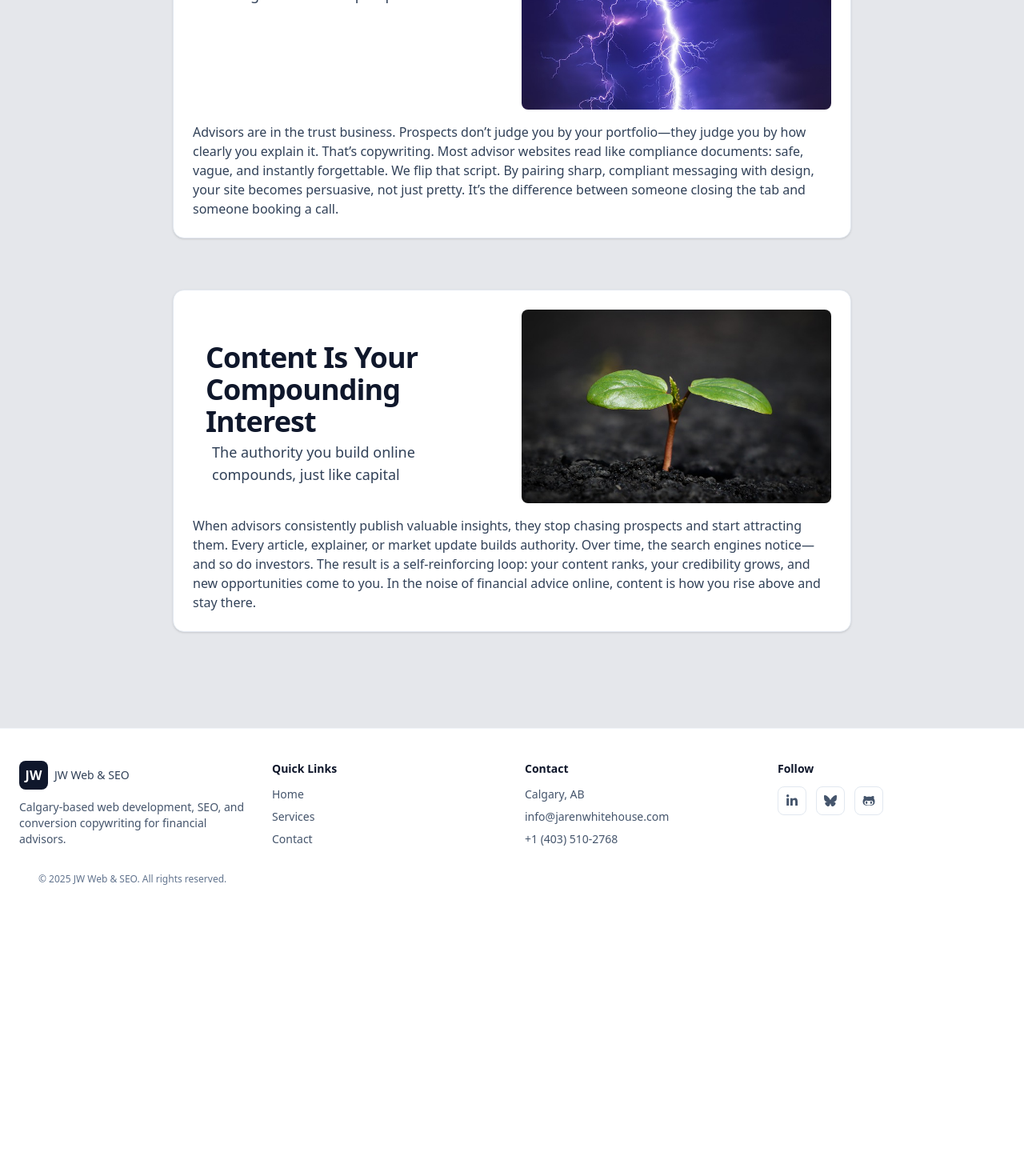
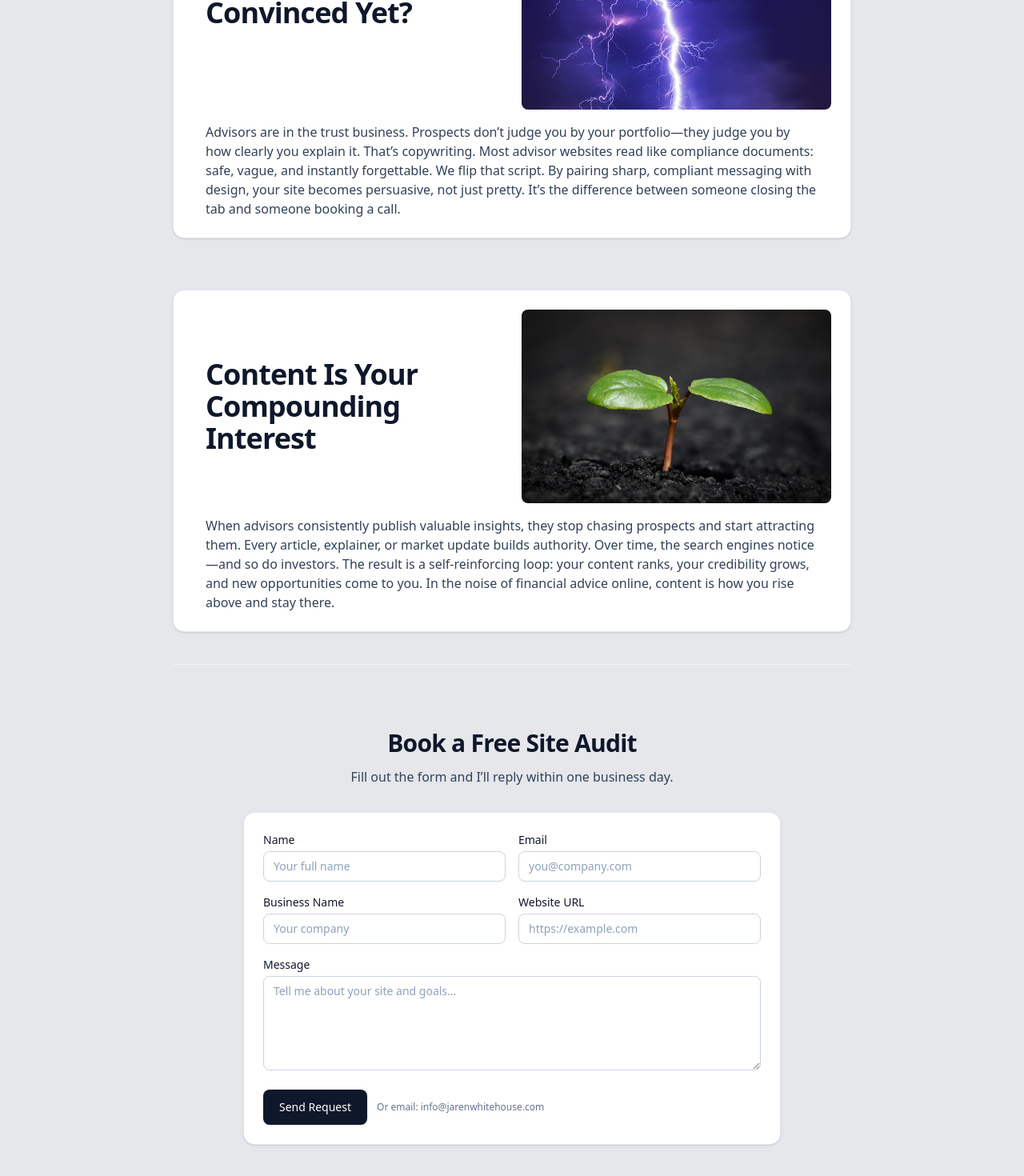
Before and after one commit to m4cbeth/warpofolio, a Next.js app: page /services in a window 1280 px wide. Shown: the part 1322-2792 px from the top of the page at 80% size. Before the commit the page ends 2469 px from the top, so only its background shows below. Built offline with nearby package versions, Linux system fonts and the light colour scheme.

Commit message:
done services page I believe

```diff
--- a/src/app/layout.tsx
+++ b/src/app/layout.tsx
@@ -6,6 +6,7 @@ import { Analytics } from "@vercel/analytics/next"
 import { SpeedInsights } from '@vercel/speed-insights/next';
 import { Footer } from "@/components/Footer";
 import { StickyHeader } from "@/components/StickyHeader";
+
 
 const geistSans = Geist({
   variable: "--font-geist-sans",
--- a/src/app/page.tsx
+++ b/src/app/page.tsx
@@ -1,20 +1,19 @@
 "use client";
 
-import { StickyHeader } from "@/components/StickyHeader";
 import { Hero } from "@/components/Hero";
 import { ServicesSection } from "@/components/ServicesSection";
-import { ReasonsSection } from "@/components/ProvenSection";
+import { ReasonsSection } from "@/components/ReasonsSection";
 import { Testimonials } from "@/components/Testimonials";
 import { CtaBanner } from "@/components/CtaBanner";
 import { ContactSection } from "@/components/ContactSection";
-import { Footer } from "@/components/Footer";
 import { WhoAMI } from "@/components/WhoAmI";
 import { problemPoints, services, reasons, testimonials, whoamiBlurb } from "@/data/content-data";
+import { motion } from 'framer-motion';
 
 
 export default function Page() {
   return (
-    <main>
+    <motion.main>
       <Hero points={problemPoints} />
       <WhoAMI whoamiBlurb={whoamiBlurb} />
       <ReasonsSection items={reasons} />
@@ -22,6 +21,6 @@ export default function Page() {
       <Testimonials items={testimonials} />
       <CtaBanner />
       <ContactSection />
-    </main>
+    </motion.main>
   );
 }
--- a/src/app/services/page.tsx
+++ b/src/app/services/page.tsx
@@ -1,5 +1,6 @@
 import { servicespage } from "@/data/content-data";
 import { ServicesCard } from "@/components/ServicesCard";
+import { ContactSection } from "@/components/ContactSection";
 
 export default function ServicesPage() {
     return (
@@ -7,7 +8,7 @@ export default function ServicesPage() {
             <section className="border-t border-slate-100 py-16 dark:border-slate-900 md:py-20">
                 <div className="mx-auto max-w-4xl px-4 md:px-6">
                     <div className="mx-auto max-w-3xl text-center">
-                        <h1 className="text-5xl border-b-2 font-bold tracking-tight text-slate-900 dark:text-white">
+                        <h1 className="text-5xl border-b-2 font-thin tracking-tight text-slate-900 dark:text-white">
                             {servicespage.heading}
                         </h1>
                     </div>
@@ -16,6 +17,9 @@ export default function ServicesPage() {
                             <ServicesCard key={idx} section={section} />
                         ))}
                     </div>
+                    <div className="">
+                        <ContactSection />
+                    </div>
                 </div>
             </section>
         </main>
--- a/src/components/ContactSection.tsx
+++ b/src/components/ContactSection.tsx
@@ -3,6 +3,7 @@
 import { useState } from "react";
 import { motion } from "framer-motion";
 import { fadeUp, sectionTransition } from "@/lib/animations";
+import EmailLink from "./EmailLink";
 
 type FormData = {
   name: string;
@@ -163,8 +164,8 @@ export function ContactSection() {
               >
                 {submitting ? "Sending..." : "Send Request"}
               </button>
-              <p className="text-xs text-slate-500 dark:text-slate-400">Or email:
-                <a href="mailto:info@jarenwhitehouse.com?subject=I want a better site for a great price today, let's make it happen">info@jarenwhitehouse.com</a>
+              <p className="text-xs text-slate-500 dark:text-slate-400">{`Or email: `}
+                <EmailLink />
               </p>
             </div>
           </form>
--- /dev/null
+++ b/src/components/EmailLink.tsx
@@ -0,0 +1,9 @@
+
+
+export default function EmailLink() {
+return (
+    <a target="_blank" href="mailto:info@jarenwhitehouse.com?subject=I want a better site for a great price today, let's make it happen">
+        info@jarenwhitehouse.com
+    </a>
+)
+}
--- a/src/components/Footer.tsx
+++ b/src/components/Footer.tsx
@@ -1,4 +1,5 @@
 import { FaBluesky, FaGithubAlt, FaLinkedinIn } from "react-icons/fa6";
+import EmailLink from "./EmailLink";
 
 export function Footer() {
   return (
@@ -16,32 +17,15 @@ export function Footer() {
               Calgary-based web development, SEO, and conversion copywriting for financial advisors.
             </p>
           </div>
-          <div>
-            <h4 className="text-sm font-semibold text-slate-900 dark:text-white">Quick Links</h4>
-            <ul className="mt-3 space-y-2 text-sm">
-              <li>
-                <a href="/" className="text-slate-600 hover:text-slate-900 dark:text-slate-400 dark:hover:text-white">
-                  Home
-                </a>
-              </li>
-              <li>
-                <a href="#services" className="text-slate-600 hover:text-slate-900 dark:text-slate-400 dark:hover:text-white">
-                  Services
-                </a>
-              </li>
-              <li>
-                <a href="#contact" className="text-slate-600 hover:text-slate-900 dark:text-slate-400 dark:hover:text-white">
-                  Contact
-                </a>
-              </li>
-            </ul>
-          </div>
+
           <div>
             <h4 className="text-sm font-semibold text-slate-900 dark:text-white">Contact</h4>
             <ul className="mt-3 space-y-2 text-sm text-slate-600 dark:text-slate-400">
+              <li>
+                <EmailLink />
+              </li>
+              <li>+1 (403) 510-2768</li>
               <li>Calgary, AB</li>
-              <li>info@jarenwhitehouse.com</li>
-              <li>+1 (403) 510-2768</li>
             </ul>
           </div>
           <div>
--- a/src/components/ProvenSection.tsx
+++ b/src/components/ReasonsSection.tsx
@@ -34,7 +34,7 @@ export function ReasonsSection({ items }: { items: Reasons[] }) {
              <div className="relative w-full aspect-[16/9] rounded-md overflow-hidden">
               <Image
                 src={improvement.image}
-                alt="Descriptive alt text"
+                alt={improvement.imgalt}
                 fill
                 className="object-cover"
               />
--- a/src/components/ServicesCard.tsx
+++ b/src/components/ServicesCard.tsx
@@ -8,6 +8,7 @@ import type { ServiceSection } from "@/data/content-data";
 export function ServicesCard({ section }: { section: ServiceSection }) {
   return (
     <motion.article
+      id={section.id}
       variants={fadeUp}
       initial="initial"
       whileInView="animate"
@@ -15,22 +16,55 @@ export function ServicesCard({ section }: { section: ServiceSection }) {
       transition={sectionTransition}
       className="mb-10 rounded-xl border border-slate-200 bg-white p-6 shadow-sm dark:border-slate-800 dark:bg-slate-900"
     >
-      <div className="flex flex-col md:flex-row md:items-start items-center gap-4 md:gap-6">
-        <div className="flex-1 w-full">
-          <h1 className="pl-4 pt-10 text-4xl font-bold tracking-tight text-slate-900 dark:text-white">
+      <div className="hidden md:flex flex-col md:flex-row items-center md:items-stretch gap-4 md:gap-6">
+        {/* Text column */}
+        <div className="flex-1 flex flex-col justify-center">
+          <h1 className="pl-4 text-4xl font-bold tracking-tight text-slate-900 dark:text-white">
             {section.h1}
           </h1>
-          <h2 className="pl-6 mt-1 text-lg text-slate-700 dark:text-slate-300">
+          <h2 className="pl-4 mt-1 text-lg font-black hidden text-slate-700 dark:text-slate-300">
             {section.h2}
           </h2>
         </div>
+
+        {/* Image column */}
         {section.img && (
           <div className="relative flex-1 w-full md:w-56 aspect-[16/10] rounded-md overflow-hidden">
-            <Image src={section.img} alt="background image" fill className="object-cover" />
+            <Image
+              src={section.img}
+              alt={section.imgalt}
+              fill
+              className="object-cover"
+            />
           </div>
         )}
       </div>
-      <p className="mt-4 text-md text-slate-700 dark:text-slate-300">{section.body}</p>
+
+      <div
+        className="md:hidden relative w-full py-10 bg-center bg-cover"
+        style={{ backgroundImage: `url('${section.img}')` }}
+      >
+        {/* Black overlay */}
+        <div className="absolute inset-0 bg-black/50"></div>
+
+        {/* Centered content */}
+        <div className="relative z-10 flex flex-col items-center justify-center h-full text-center text-white">
+          <h1 className="text-4xl font-bold">
+            {section.h1}
+          </h1>
+          <h2 className="text-2xl mt-2">
+            {section.h2}
+          </h2>
+        </div>
+      </div>
+
+
+      {/* Body */}
+      <p className="px-4 mt-4 text-md text-slate-700 dark:text-slate-300">
+        {section.body}
+      </p>
+
     </motion.article>
+
   );
 }
--- a/src/components/StickyHeader.tsx
+++ b/src/components/StickyHeader.tsx
@@ -17,7 +17,7 @@ export function StickyHeader() {
           <a href="/#home" className="text-sm hover:text-slate-900/80 dark:hover:text-slate-100/80">
             Home
           </a>
-          <a href="#services" className="text-sm hover:text-slate-900/80 dark:hover:text-slate-100/80">
+          <a href="/services" className="text-sm hover:text-slate-900/80 dark:hover:text-slate-100/80">
             Services
           </a>
           <a href="#contact" className="text-sm hover:text-slate-900/80 dark:hover:text-slate-100/80">
--- a/src/data/content-data.tsx
+++ b/src/data/content-data.tsx
@@ -51,7 +51,7 @@ export const services: ServiceItem[] = [
         <path d="M19.4 15a1.65 1.65 0 0 0 .33 1.82l.06.06a2 2 0 1 1-2.83 2.83l-.06-.06a1.65 1.65 0 0 0-1.82-.33 1.65 1.65 0 0 0-1 1.51V21a2 2 0 1 1-4 0v-.09a1.65 1.65 0 0 0-1-1.51 1.65 1.65 0 0 0-1.82.33l-.06.06a2 2 0 1 1-2.83-2.83l.06-.06a1.65 1.65 0 0 0 .33-1.82 1.65 1.65 0 0 0-1.51-1H3a2 2 0 1 1 0-4h.09a1.65 1.65 0 0 0 1.51-1 1.65 1.65 0 0 0-.33-1.82l-.06-.06a2 2 0 1 1 2.83-2.83l.06.06a1.65 1.65 0 0 0 1.82.33H9a1.65 1.65 0 0 0 1-1.51V3a2 2 0 1 1 4 0v.09a1.65 1.65 0 0 0 1 1.51 1.65 1.65 0 0 0 1.82-.33l.06-.06a2 2 0 1 1 2.83 2.83l-.06.06a1.65 1.65 0 0 0-.33 1.82V9a1.65 1.65 0 0 0 1.51 1H21a2 2 0 1 1 0 4h-.09a1.65 1.65 0 0 0-1.51 1z" />
       </svg>
     ),
-    href: "/services",
+    href: "/services#wins",
   },
   {
     title: "SEO & Visibility",
@@ -62,7 +62,7 @@ export const services: ServiceItem[] = [
         <path d="M20 20l-3.5-3.5" strokeLinecap="round" />
       </svg>
     ),
-    href: "/services",
+    href: "/services#seo",
   },
   {
     title: "Conversion Copywriting",
@@ -72,7 +72,7 @@ export const services: ServiceItem[] = [
         <path d="M4 5h16M7 9h10M7 13h10M7 17h7" strokeLinecap="round" />
       </svg>
     ),
-    href: "/services",
+    href: "/services#copy",
   },
   {
     title: "Content Strategy",
@@ -83,7 +83,7 @@ export const services: ServiceItem[] = [
         <path d="M4 4h16l-6 8v6l-4-2v-4L4 4z" />
       </svg>
     ),
-    href: "/services",
+    href: "/services#content",
 },
 ];
 
@@ -184,36 +184,46 @@ export type ServicesPage = {
 export type ServiceSection = {
     h1: string;
     h2: string;
+    id: string;
     body: string;
     img: string;
+    imgalt: string;
 }
 
 const quickWinSection: ServiceSection = {
     h1: "Fix Major Issues First",
     h2: "No strategy survives a broken foundation",
+    id: "wins",
     body: "Before we talk about scaling your reach or building a long-term growth plan, we fix the obvious roadblocks. For advisors, that usually means websites that are slow, outdated, or confusing to navigate. Think broken links, clunky mobile layouts, or compliance disclaimers buried where no one can find them. These are simple fixes—but until they’re addressed, no amount of marketing will matter. Quick wins build trust, momentum, and a platform you can actually grow from.",
     img: "/chart-screen.jpg",
+    imgalt: "Your website is your credibility piece online",
 }
 
 const seoSection: ServiceSection = {
     h1: "Holistic Internet Optimization",
     h2: "SEO has always been a buzzword",
+    id: "seo",
     body: "Search optimization has never been about tricking algorithms—it’s about proving relevance. For advisors, that means publishing content investors actually search for, and making sure your site’s structure and metadata don’t get in the way. Do both, and you get more than rankings. You get discovery. You become the answer when clients are asking the hard questions.",
     img: "/brain-digital.jpg",
+    imgalt: "Digital knowledge is a commodity",
 }
 
 const copywritingSection: ServiceSection = {
     h1: "Convinced Yet?",
     h2: "The right words turn prospects into clients",
+    id: "copy",
     body: "Advisors are in the trust business. Prospects don’t judge you by your portfolio—they judge you by how clearly you explain it. That’s copywriting. Most advisor websites read like compliance documents: safe, vague, and instantly forgettable. We flip that script. By pairing sharp, compliant messaging with design, your site becomes persuasive, not just pretty. It’s the difference between someone closing the tab and someone booking a call.",
     img: "/lightning.jpg",
+    imgalt: "Electrifying ideas excite prospects",
 }
 
 const contentSection: ServiceSection = {
     h1: "Content Is Your Compounding Interest",
     h2: "The authority you build online compounds, just like capital",
+    id: "content",
     body: "When advisors consistently publish valuable insights, they stop chasing prospects and start attracting them. Every article, explainer, or market update builds authority. Over time, the search engines notice—and so do investors. The result is a self-reinforcing loop: your content ranks, your credibility grows, and new opportunities come to you. In the noise of financial advice online, content is how you rise above and stay there.",
     img: "/plant.jpg",
+    imgalt: "Growing content grows businesses",
 }
 
 export const servicespage: ServicesPage = {
```
